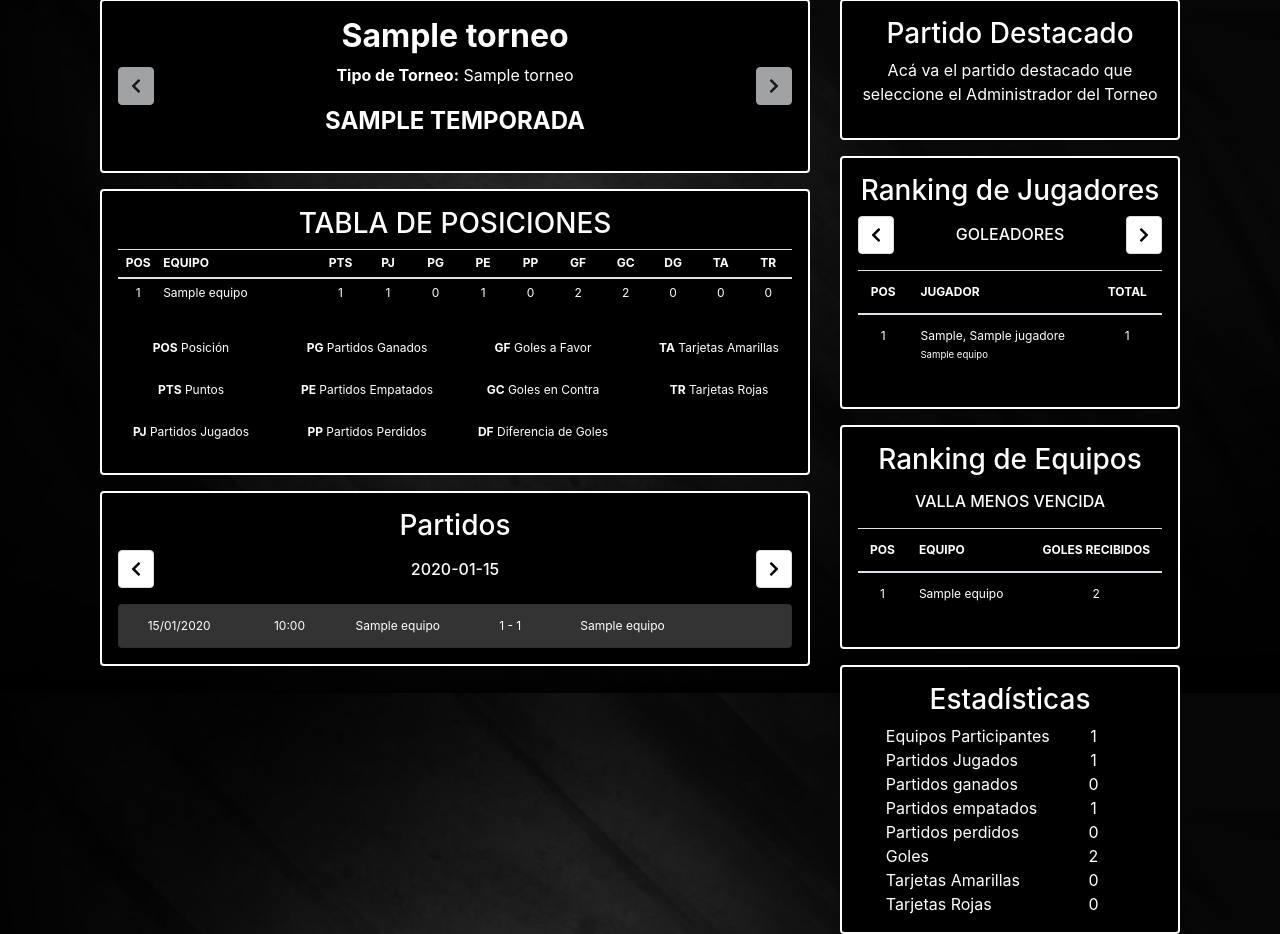
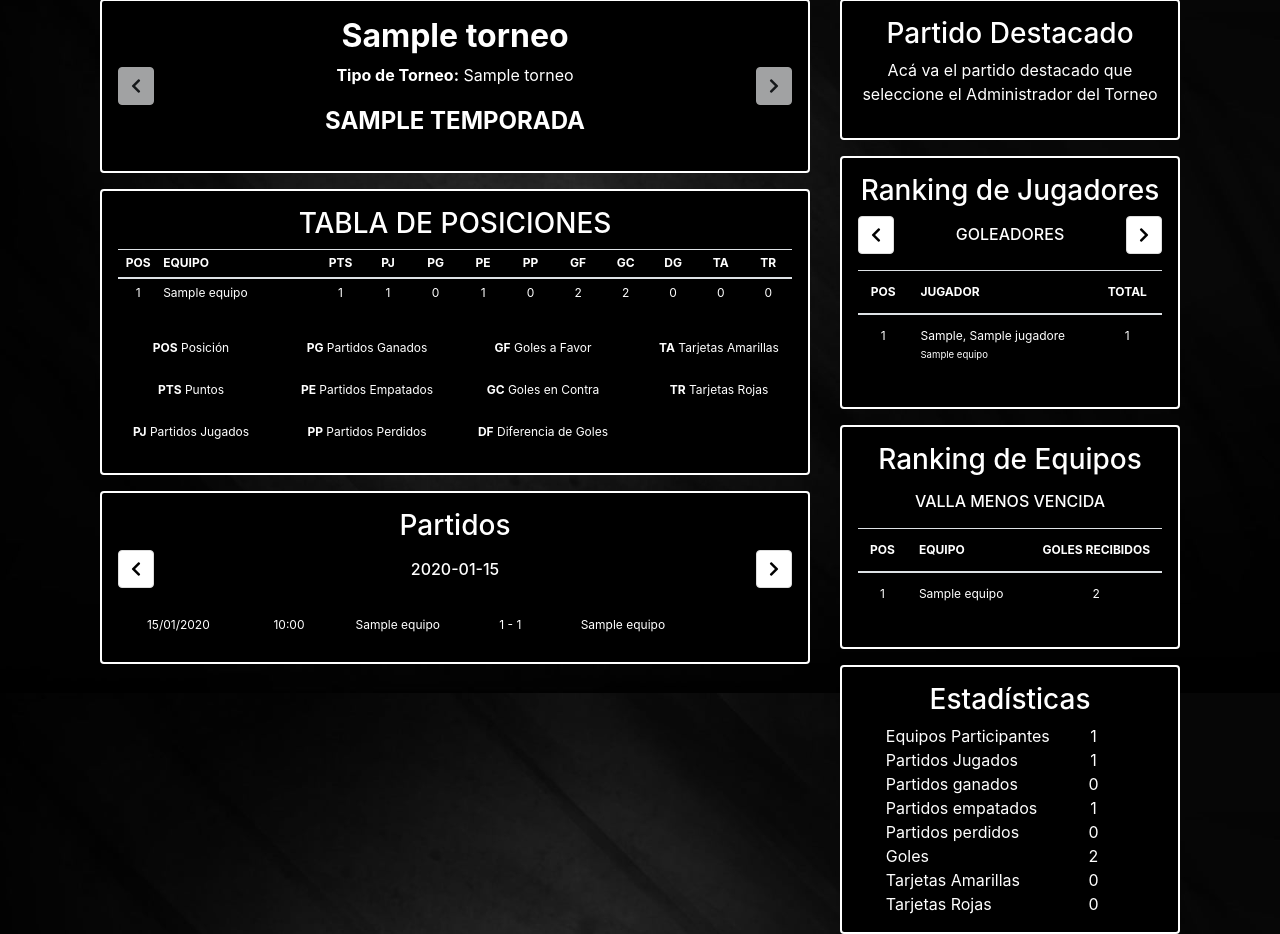
Before and after one commit to M4rde21/Proyecto_Liga, a Django app: page /temporada/1/ in a window 1280 px wide. Shown: the part 107-1041 px from the top of the page. Run offline with Django 5.2, Linux system fonts and the light colour scheme; tables that the repository leaves empty hold one stand-in row (values such as "Sample post"); some libraries are stand-ins or nearby versions.

Commit message:
Octavo commit

```diff
--- a/liga_de_estrellas/myapp/templates/temporada_detalles.html
+++ b/liga_de_estrellas/myapp/templates/temporada_detalles.html
@@ -155,7 +155,6 @@
                     <div class="p-3 rounded" style="background-color: #000000; color: #ffffff; border: 2px solid #ffffff; width: 100%;">
                         <h3 class="text-center">Partidos</h3>
 
-
                         <!-- Estilo específico para la caja de partidos -->
                         <style>
                             .partidos .list-group-item {
@@ -163,8 +162,27 @@
                                 white-space: nowrap; /* Evita que el texto se divida en varias líneas */
                                 overflow: hidden; /* Oculta el desbordamiento del texto */
                                 text-overflow: ellipsis; /* Añade puntos suspensivos si el texto es demasiado largo */
+                                background-color: #000000; /* Fondo negro para los partidos */
+                                color: #ffffff; /* Texto blanco */
+                                border-bottom: 2px solid #ffffff; /* Línea blanca para separar los partidos */
                             }
 
+                            /* Quitar la línea blanca en el último partido */
+                            .partidos .list-group-item:last-child {
+                                border-bottom: none;
+                            }
+
+                            .fecha-item {
+                                border: none; /* Elimina bordes en el contenedor de la fecha */
+                            }
+
+                            .list-group-item {
+                                border: none; /* Elimina el borde predeterminado */
+                            }
+
+                            .partidos ul {
+                                padding-left: 0; /* Elimina el padding de la lista */
+                            }
                         </style>
 
                         <!-- Contenedor flexible para botones de navegación y subtítulo -->
@@ -188,14 +206,13 @@
                                         <li class="list-group-item fecha-item" style="background-color: #000000; color: #ffffff;" data-fecha="{{ fecha.nombre_fecha }}">
                                             <ul class="list-group mt-2">
                                                 {% for partido in partidos %}
-                                                    <li class="list-group-item" style="background-color: #333333; color: #ffffff;">
+                                                    <li class="list-group-item">
                                                         <div class="row">
                                                             <div class="col-md-2">{{ partido.fecha_partido|date:"d/m/Y" }}</div>
                                                             <div class="col-md-2">{{ partido.hora_partido|time:"H:i" }}</div>
                                                             <div class="col-md-2 d-flex justify-content-end">{{ partido.id_equipo_1.nombre_equipo }}</div>
                                                             <div class="col-md-2 text-center">{{ partido.resultado }}</div>
                                                             <div class="col-md-2 d-flex justify-content-start">{{ partido.id_equipo_2.nombre_equipo }}</div>
-
                                                         </div>
                                                     </li>
                                                 {% endfor %}
@@ -209,6 +226,7 @@
                         </div>
                     </div>
                 </div>
+
             </div>
         </div>
 
```
